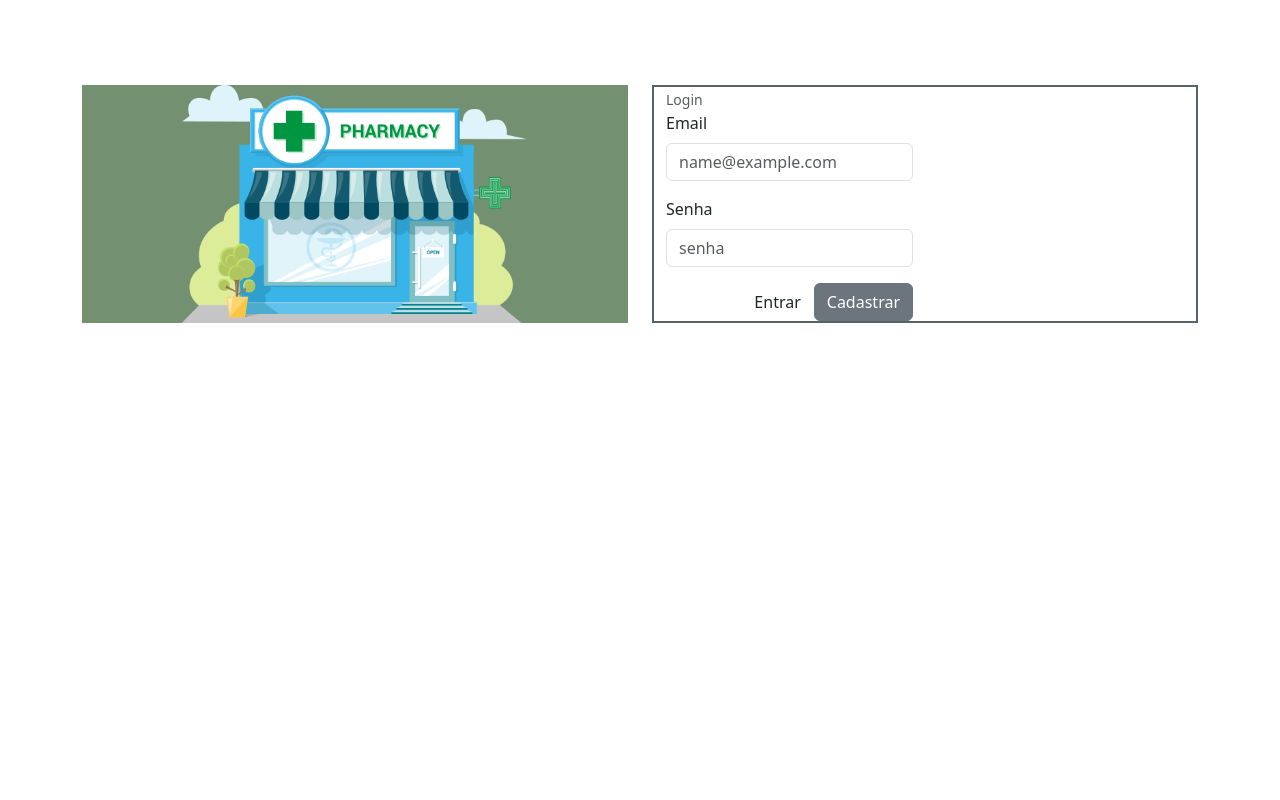
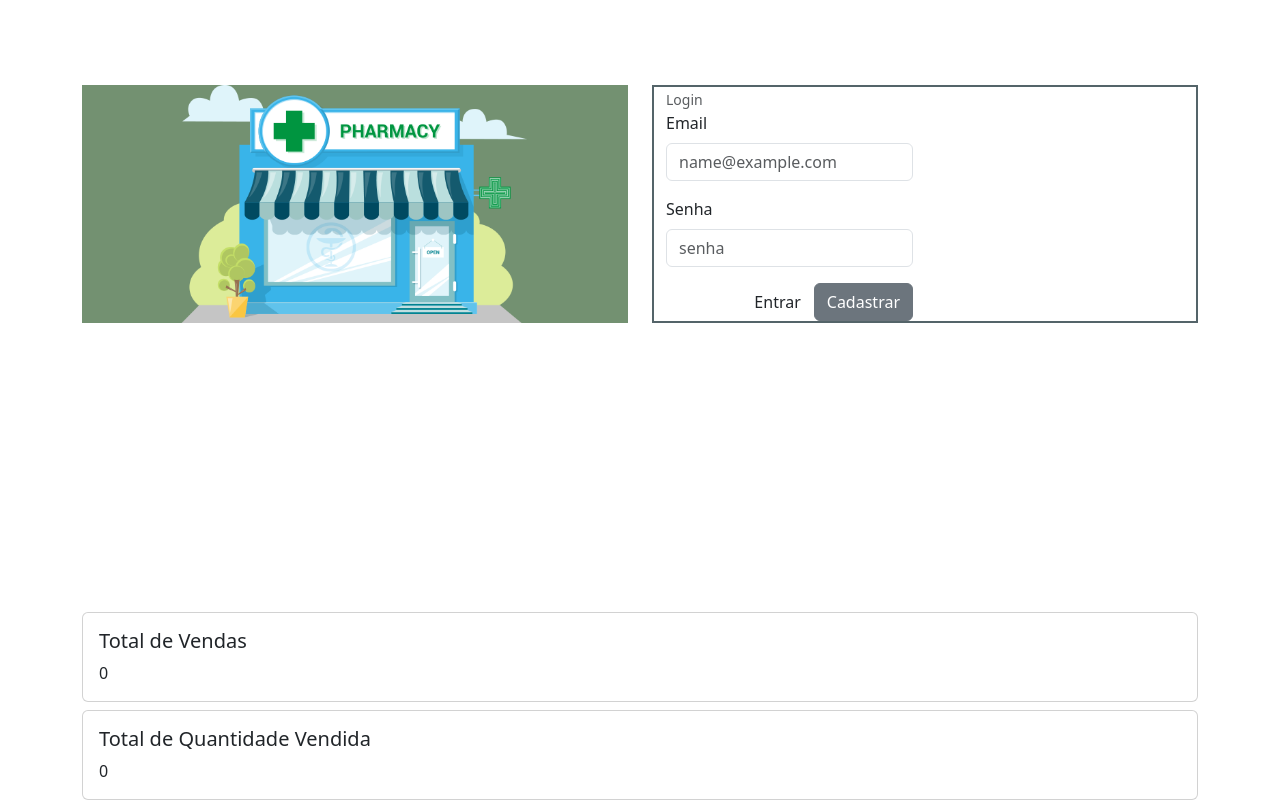
Before and after one commit to FullStack-Itaguacu/M3P-FrontEnd-Squad1, a React (Vite) app in the folder Admin/: page / in a window 1280 px wide. Shown: the part 196-996 px from the top of the page. Before the commit the page ends 800 px from the top, so only its background shows below. Built offline with nearby package versions, Linux system fonts and the light colour scheme; no server answers.

Commit message:
feat: componente inicial apos login

```diff
--- a/Admin/src/App.jsx
+++ b/Admin/src/App.jsx
@@ -1,11 +1,14 @@
 import Header from "./components/Header/Header";
 import { useContexto } from "./context/useContexto";
 import Login from "./pages/Login/Login";
+import PaginaDashboard from "./pages/PaginaDashboard/PaginaDashboard";
 
 function App() {
   const { isLoggedin } = useContexto();
 
-  return <>{isLoggedin ? <Header /> :  <Login />}</>;
+  return <>{isLoggedin ? <Header /> :  <Login />}
+  <PaginaDashboard />
+  </>;
 }
 
 export default App;
--- /dev/null
+++ b/Admin/src/components/Dashboard/Dashboard.jsx
@@ -0,0 +1,45 @@
+import React, { useEffect, useState } from "react";
+import axios from "axios";
+import { Container, Card } from "react-bootstrap";
+
+function Dashboard() {
+  const [salesData, setSalesData] = useState({ totalSales: 0, totalAmount: 0 });
+
+  useEffect(() => {
+    const fetchData = async () => {
+      try {
+        const response = await axios.get("http://localhost:3000/api/sales/dashboard/admin", {
+          headers: {
+            Authorization: `Bearer ${localStorage.getItem("token")}`,
+          },
+        });
+        const { totalSales, totalAmount } = response.data;
+        setSalesData({ totalSales, totalAmount });
+      } catch (error) {
+        console.error("Error fetching data:", error);
+      }
+    };
+
+    fetchData();
+  }, []); // Empty dependency array means this effect will run once after the initial render
+
+  return (
+    <Container className="mt-2 ">
+      <Card>
+        <Card.Body>
+          <Card.Title>Total de Vendas</Card.Title>
+          <Card.Text>{salesData.totalSales}</Card.Text>
+        </Card.Body>
+      </Card>
+
+      <Card className="mt-2">
+        <Card.Body>
+          <Card.Title>Total de Quantidade Vendida</Card.Title>
+          <Card.Text>{salesData.totalAmount}</Card.Text>
+        </Card.Body>
+      </Card>
+    </Container>
+  );
+}
+
+export default Dashboard;
--- /dev/null
+++ b/Admin/src/pages/PaginaDashboard/PaginaDashboard.jsx
@@ -0,0 +1,7 @@
+import Dashboard from "../../components/Dashboard/Dashboard.jsx";
+
+function PaginaDashboard() {
+  return <Dashboard />;
+}
+
+export default PaginaDashboard;
```
